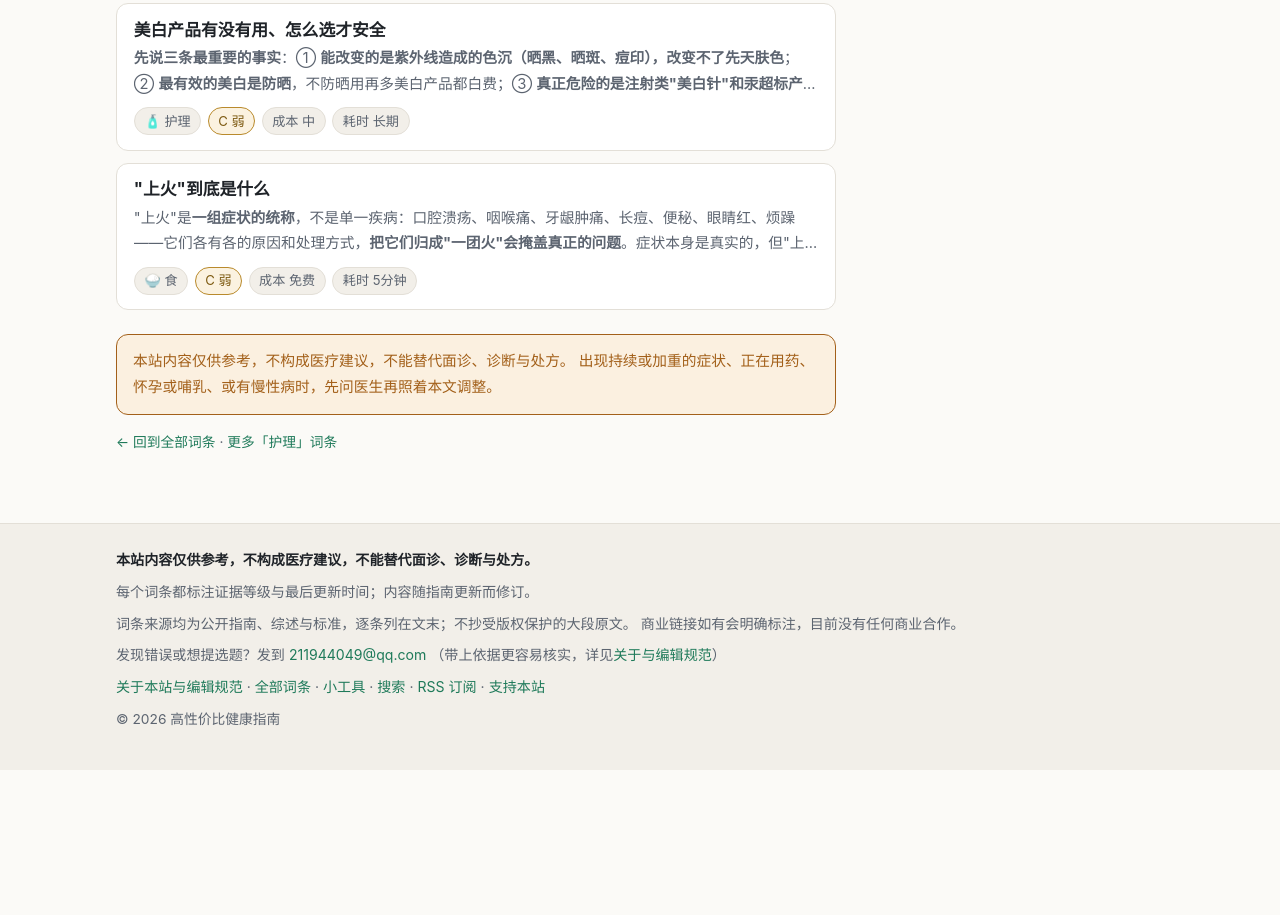
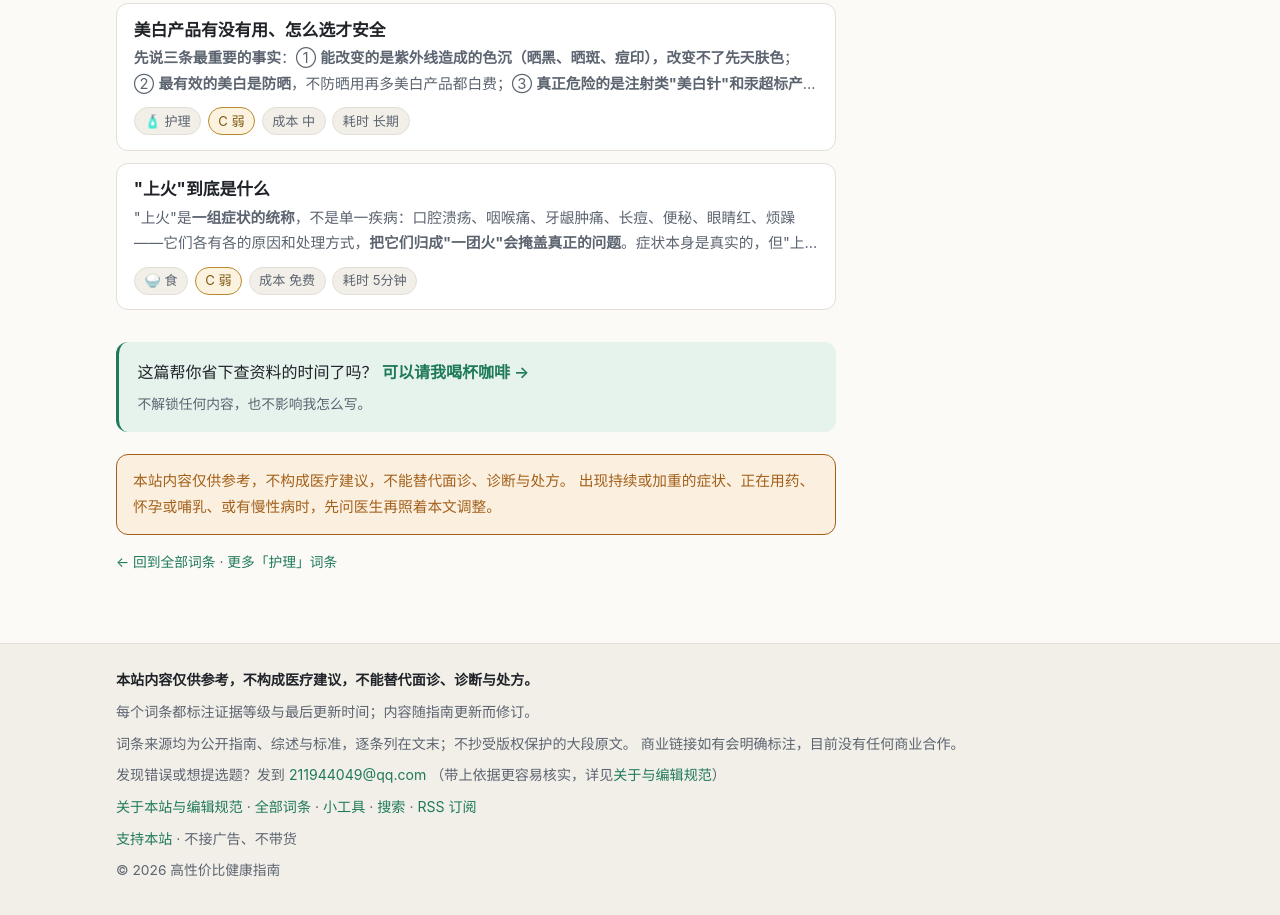
Before and after one commit to 211944049/health-guide, an Astro site: page /entry/acne-care in a window 1280 px wide. Shown: the part 6421-7336 px from the top of the page. Before the commit the page ends 7191 px from the top, so only its background shows below. Built offline with nearby package versions, Linux system fonts and the light colour scheme; Astro itself is replaced by a stand-in of ours.

Commit message:
feat: 支持入口做显（词条页底部卡片 + 页脚单独一行）
用户反馈：要滑到网页最下面、仔细看才发现支持入口，太不显眼。

改动：
- 词条页在「相关词条」之后、免责声明之前，加一张浅绿小卡
  「这篇帮你省下查资料的时间了吗？可以请我喝杯咖啡 →」
  149 个词条页都会出现，且只在已配置渠道时渲染
- 页脚把「支持本站」从链接行里拿出来单独一行，后面跟「不接广告、不带货」

为什么不放顶部/侧边浮动：那会像广告，直接毁掉「不卖货」的定位。

⚠️ 过程中踩了一个隐蔽的坑（已修）：
第一版把样式写成 [slug].astro 里的 <style>，Astro 于是给该组件
**所有元素**加了 data-astro-cid-* 属性，导致 149 个词条页全部报
「缺少 pf-meta」——因为 check-search-data 的正则要求属性后立刻是 >。
两处都修：样式搬到 global.css；正则改为容忍额外属性。

```diff
--- a/scripts/check-search-data.mjs
+++ b/scripts/check-search-data.mjs
@@ -127,7 +127,7 @@ const entryDirs = (await readdir(path.join(distDir, 'entry'), { withFileTypes: t
 
 for (const name of entryDirs) {
   const html = await readFile(path.join(distDir, 'entry', name, 'index.html'), 'utf8');
-  const metas = [...html.matchAll(/<span data-pagefind-meta="([^"]+)">([^<]*)<\/span>/g)];
+  const metas = [...html.matchAll(/<span data-pagefind-meta="([^"]+)"[^>]*>([^<]*)<\/span>/g)];
   const keys = metas.map((m) => m[1]);
   if (!keys.includes('title') || !keys.includes('evidence')) {
     problems.push(`词条 ${name} 的页面里缺少 title/evidence 的 data-pagefind-meta 元素`);
--- a/src/components/SiteFooter.astro
+++ b/src/components/SiteFooter.astro
@@ -30,18 +30,29 @@ const year = new Date().getFullYear();
       <a href="/browse/">全部词条</a> ·
       <a href="/tools/">小工具</a> ·
       <a href="/search/">搜索</a> ·
-      <a href="/rss.xml">RSS 订阅</a> ·
-      {/*
-        支持页入口：**只在真的配置了渠道时**才出现「支持本站」。
-        否则显示「为什么不放广告」——指向同一页，但说的是"我为什么选择不靠广告"，
-        避免在还没开通渠道时就让人以为在募捐。
-        二维码和链接两种渠道任一存在，都算"已配置"。
-      */}
-      {SITE.supportUrl || SITE.supportQr ? (
-        <a href="/support/">支持本站</a>
-      ) : (
-        <a href="/support/">为什么不放广告</a>
-      )}
+      <a href="/rss.xml">RSS 订阅</a>
+    </p>
+    {/*
+      支持入口从「链接行」里**拿出来单独一行**（2026-10-26）。
+
+      原因：夹在 5 个链接中间时，用户反馈根本发现不了。
+      但也不做成按钮——按钮会像广告，和「不卖货」的定位冲突。
+      折中：单独一行 + 后面自己解释"不接广告、不带货"。
+
+      未开通渠道时显示「为什么不放广告」，指向同一页但不募捐。
+    */}
+    <p class="footer-support">
+      {
+        SITE.supportUrl || SITE.supportQr ? (
+          <>
+            <a href="/support/">支持本站</a> · <span class="muted">不接广告、不带货</span>
+          </>
+        ) : (
+          <>
+            <a href="/support/">为什么不放广告</a> · <span class="muted">也没有任何商业链接</span>
+          </>
+        )
+      }
     </p>
     <p class="small">© {year} {SITE.name}</p>
   </div>
--- a/src/pages/entry/[slug].astro
+++ b/src/pages/entry/[slug].astro
@@ -209,6 +209,27 @@ const review = entry.data.review_after
         </ul>
       </section>
 
+      {/*
+        支持入口（2026-10-26 新增）。
+
+        为什么放在这里：用户反馈「要滑到网页最下面、仔细看才发现」，太不显眼。
+        文档类内容的**转化最高点是「读完那一刻」**——读者刚获得价值，
+        这时候出现支持入口最自然。放在页脚链接行里等于没人看见；
+        放在顶部/侧边浮动则像广告，会伤掉「不卖货」的定位。
+
+        为什么还要加 `SITE.supportUrl || SITE.supportQr` 判断：
+        **没开通渠道时不该出现"请支持"**——那会变成一个空头承诺。
+      */}
+      {(SITE.supportUrl || SITE.supportQr) && (
+        <section class="support-nudge">
+          <p>
+            这篇帮你省下查资料的时间了吗？
+            <a href="/support/">可以请我喝杯咖啡 <span aria-hidden="true">→</span></a>
+          </p>
+          <p class="small muted">不解锁任何内容，也不影响我怎么写。</p>
+        </section>
+      )}
+
       <p class="notice">
         {SITE.disclaimer} 出现持续或加重的症状、正在用药、怀孕或哺乳、或有慢性病时，先问医生再照着本文调整。
       </p>
--- a/src/styles/global.css
+++ b/src/styles/global.css
@@ -1564,3 +1564,43 @@ hr {
   color: var(--text-soft);
   break-inside: avoid;
 }
+
+/* ── 支持块（词条页底部）─────────────────────────────────────────
+   为什么放在 global.css 而不是 [slug].astro 的 <style> 里：
+
+   Astro 只要组件里有 <style>，就会给**该组件的所有元素**加
+   `data-astro-cid-xxxx` 属性。这会改变每一个词条页的 HTML，
+   而 `check-search-data.mjs` 当时用
+   `/<span data-pagefind-meta="([^"]+)">/` 匹配——
+   要求属性后立刻是 `>`，多了 cid 就匹配不上，
+   **一次样式改动让 149 个词条页全部报「缺少 pagefind-meta」。**
+   （正则已同时改成容忍额外属性；样式也搬到这里，让 HTML 保持干净。）
+
+   视觉：浅色小卡 + 左侧细边框，和其他提示块同一套语言——
+   看得见，但不像广告，也不像募捐。
+*/
+.support-nudge {
+  margin: 2rem 0 1.4rem;
+  padding: 1rem 1.15rem;
+  background: var(--brand-soft);
+  border-left: 3px solid var(--brand);
+  border-radius: var(--radius);
+}
+
+.support-nudge p {
+  margin: 0;
+}
+
+.support-nudge p + p {
+  margin-top: 0.35rem;
+}
+
+.support-nudge a {
+  font-weight: 600;
+  white-space: nowrap;
+}
+
+/* 页脚的支持入口单独一行，比链接行稍显眼一点 */
+.footer-support {
+  margin-top: 0.2rem;
+}
```
